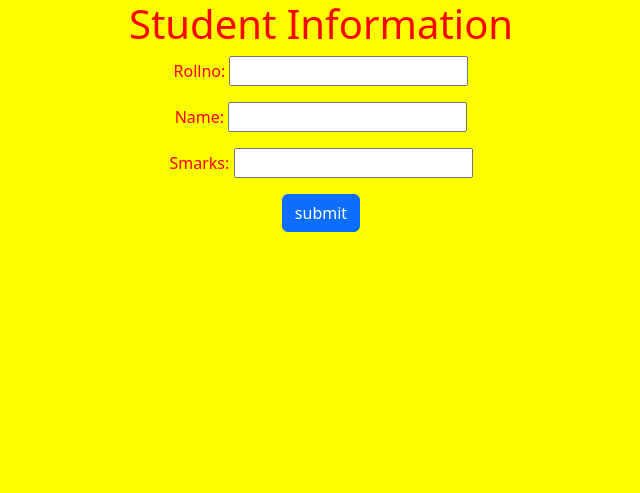
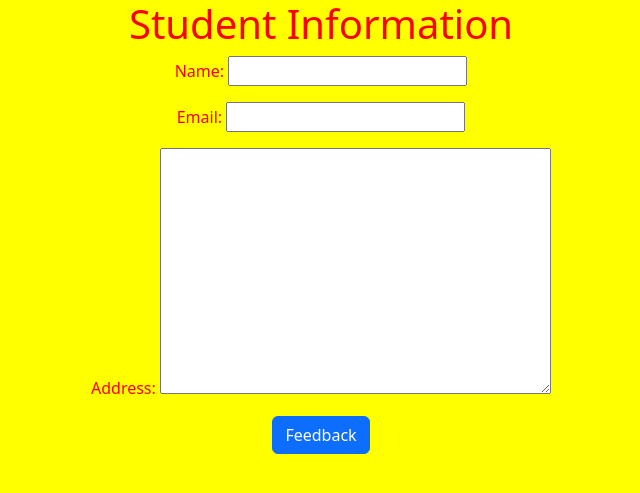
Before and after one commit to AchyuthSiddha/Model_forms, a Django app: page /std/ in a window 1280 px wide. Shown: the top 493 px of the page, without its empty margins (319-959 px from the left). Run offline with Django 5.2, Linux system fonts and the light colour scheme.

Commit message:
first commit

```diff
--- a/app/forms.py
+++ b/app/forms.py
@@ -1,10 +1,18 @@
+from typing import Any
 from django import forms
 
 class StudentForm(forms.Form):
-    Rollno=forms.IntegerField()
-    Name=forms.CharField()
-    Smarks=forms.IntegerField()
+    name=forms.CharField()
+    email=forms.EmailField()
+    address=forms.CharField(widget=forms.Textarea)
 
+
+    def clean_name(self):
+        print("validating name field")
+        inputname=self.cleaned_data['name']
+        if len(inputname) < 4:
+            raise forms.ValidationError("Atleast four character should be valid otherwise its throw an error")
+        return inputname
 
 
 
--- a/app/views.py
+++ b/app/views.py
@@ -4,16 +4,22 @@ from django.shortcuts import render
 from app.forms import StudentForm
 
 def Std(request):
+    form=StudentForm()
     submitted=False
     name=''
     if request.method=='POST':
         form=StudentForm(request.POST)
         if form.is_valid():
             print("form is valid sucessfully:")
-            print('Rollno:',form.cleaned_data['Rollno'])
-            print("name:",form.cleaned_data['Name'])
-            print('Marks:',form.cleaned_data['Smarks'])
+            print('*'*50)
+            # print('Rollno:',form.cleaned_data['Rollno'])
+            print("name:",form.cleaned_data['name'])
+            print('Email:',form.cleaned_data['email'])
+            print('address:',form.cleaned_data['address'])
+
             submitted=True
-            name=form.cleaned_data['Name']
-    form=StudentForm()
+            name=form.cleaned_data['name']
+        else:
+            print("some input data validation is fails")
+    # form=StudentForm()
     return render(request,'index.html',{'form':form,'submitted':submitted,'name':name})
--- a/templates/index.html
+++ b/templates/index.html
@@ -12,16 +12,17 @@
 
     <div class="container" align="center">
         {% if submitted %}
-           <h1>Thank for {{name}} filling your information</h1>
-           <h2>Continue the next student information</h2>
+           <h1>Thank for {{name}} for provide your feedback</h1>
+           <!-- <h2>Continue the next student information</h2> -->
         {% else %}
         <h1>Student Information</h1>
-        {% endif %}
         <form method="post">
             {{form.as_p}}
             {% csrf_token %}
-            <input type="submit" name="" class="btn btn-primary" value="submit">
+            <input type="submit" name="" class="btn btn-primary" value="Feedback">
         </form>
+        {% endif %}
+
     </div>
 </body>
 </html>
```
